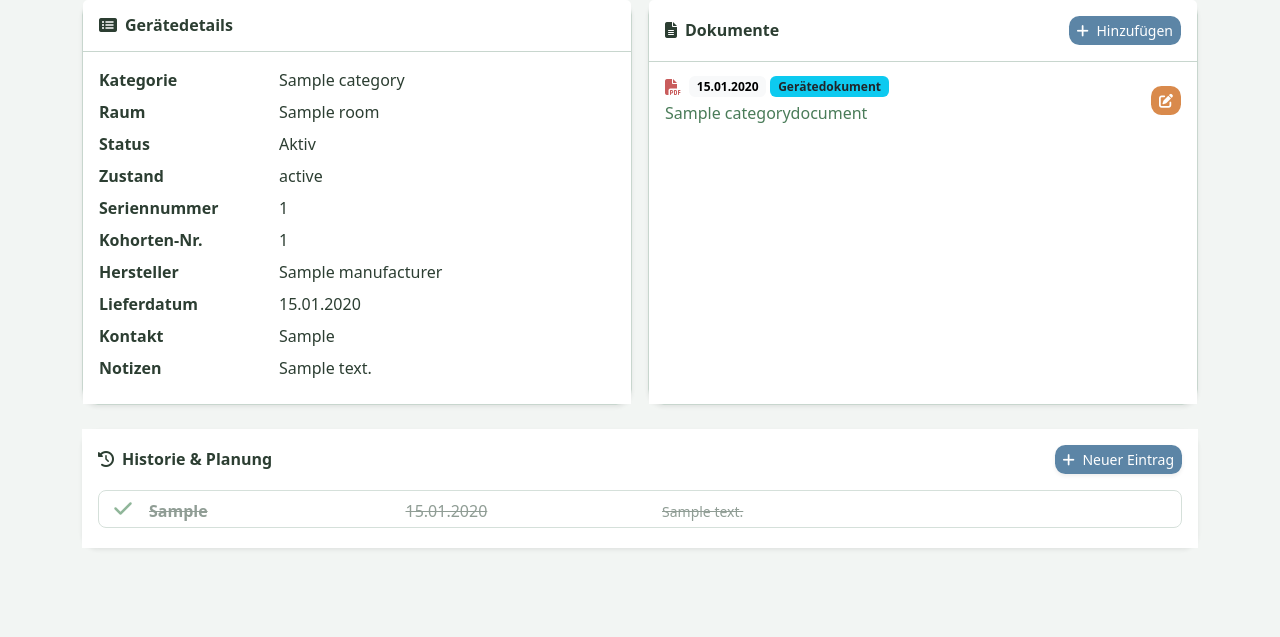
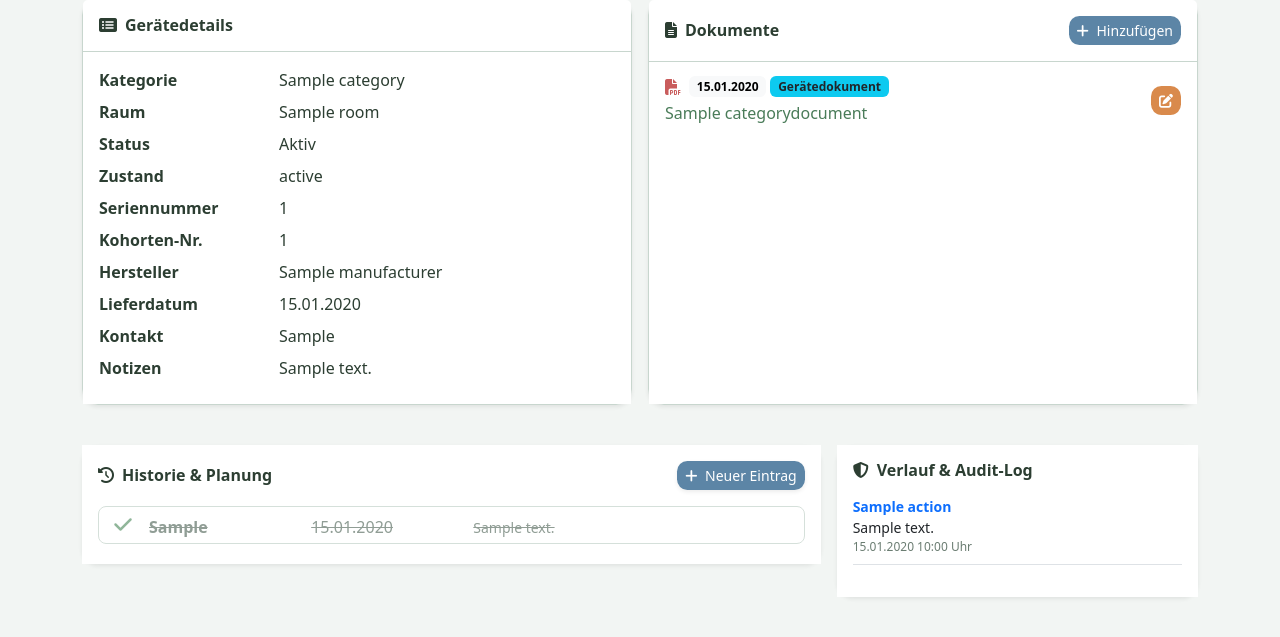
Before and after one commit to fjhzi/MPV, a Django app: template inventory/templates/inventory/device_detail.html in a window 1280 px wide. Shown: the part 141-778 px from the top of the page. Run offline with Django 5.2, Linux system fonts and the light colour scheme; tables that the repository leaves empty hold one stand-in row (values such as "Sample post"); the template is opened without the code that fills it: values that come from a table or form of the project are taken from there, most other values are stand-ins (such as "Sample title", 1, 10 or a date in 2020).

Commit message:
Fix layout to properly display Audit Log alongside Historie & Planung in device detail view

```diff
--- a/inventory/templates/inventory/device_detail.html
+++ b/inventory/templates/inventory/device_detail.html
@@ -105,7 +105,9 @@
 <!-- ========================================== -->
 <!-- HISTORIE & PLANUNG (inkl. Add Button)      -->
 <!-- ========================================== -->
-<div class="card mt-4 border-0 shadow-sm">
+<div class="row g-3 mt-2">
+  <div class="col-lg-8">
+    <div class="card border-0 shadow-sm">
       <div class="card-body">
         <div class="d-flex justify-content-between align-items-center mb-3">
           <h3 class="h6 fw-bold mb-0">
@@ -186,6 +188,30 @@
               </div>
             {% endfor %}
           {% endif %}
+        </div>
+      </div>
+    </div>
+  </div>
+
+  <!-- Audit Log / Verlauf -->
+  <div class="col-lg-4">
+    <div class="card border-0 shadow-sm h-100">
+      <div class="card-body">
+        <h3 class="h6 fw-bold mb-3">
+          <i class="fa-solid fa-shield-halved me-2"></i>Verlauf & Audit-Log
+        </h3>
+        <div class="timeline" style="max-height: 350px; overflow-y: auto;">
+          {% for log in audit_logs %}
+            <div class="mb-3 border-bottom pb-2">
+              <div class="small fw-bold text-primary">{{ log.action }}</div>
+              <div class="small text-dark">{{ log.description }}</div>
+              <div class="text-muted" style="font-size: 0.75rem;">{{ log.created_at|date:"d.m.Y H:i" }} Uhr</div>
+            </div>
+          {% empty %}
+            <div class="text-muted small text-center py-3">Keine Protokolleintrüge vorhanden.</div>
+          {% endfor %}
+        </div>
+      </div>
     </div>
   </div>
 </div>
```
Lines whose indentation alone changed are shown as unchanged.
